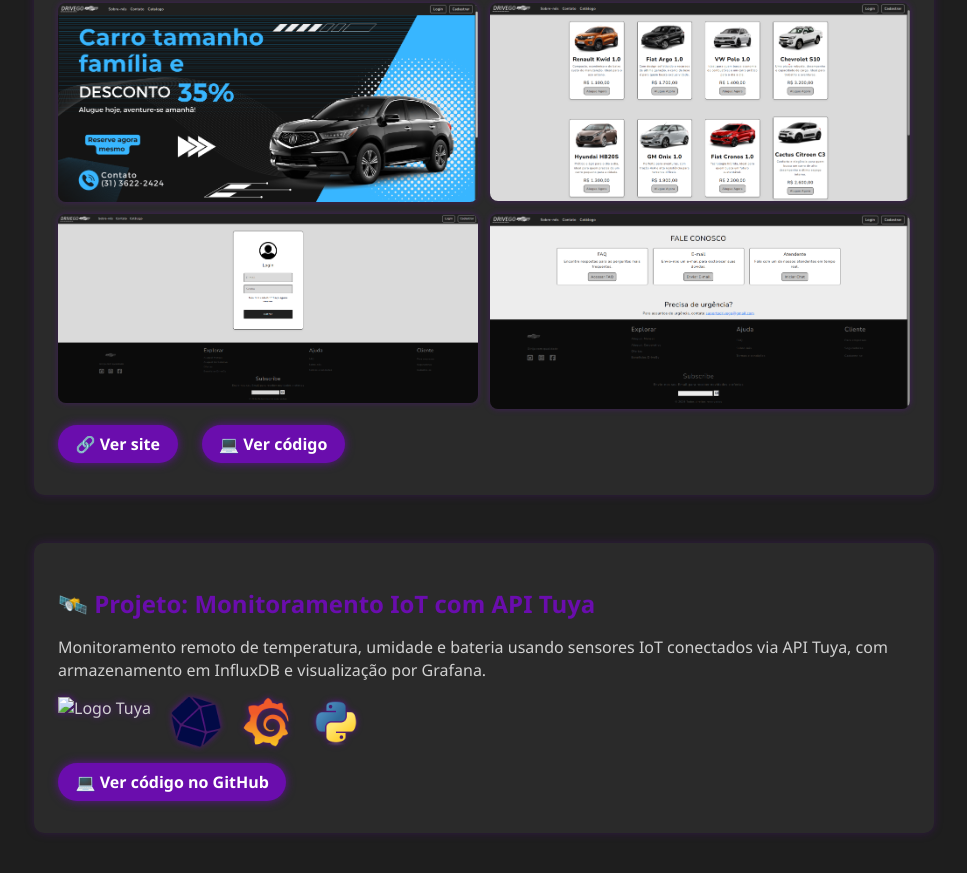
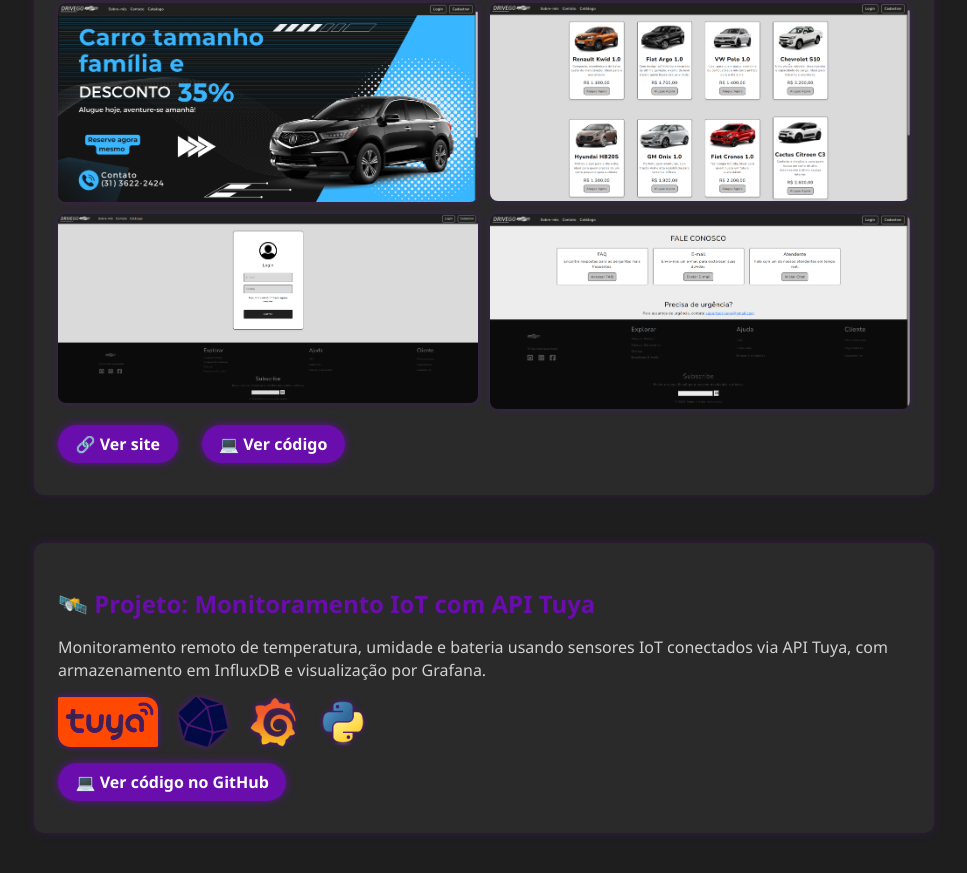
Before and after one commit to LunaAlcs/myprojects, a plain HTML site: page index.html in a window 1280 px wide. Shown: the part 385-1258 px from the top of the page, without its empty margins (156-1123 px from the left). Drawn offline with Linux system fonts and the light colour scheme.

Commit message:
Atualiza portfólio com logos e projeto IoT

```diff
--- a/index.html
+++ b/index.html
@@ -44,10 +44,10 @@
       </p>
 
       <div class="iot-logos">
-        <img src="assets/img/tuya-logo.png" alt="Logo Tuya" title="Tuya API">
+        <img src="assets/img/tuyalogo.png" alt="Logo Tuya" title="Tuya API">
         <img src="assets/img/influxdb.png" alt="Logo InfluxDB" title="InfluxDB Cloud">
         <img src="assets/img/grafana.png" alt="Logo Grafana" title="Grafana Cloud">
-        <img src="assets/img/python.png" alt="Logo Python" title="Python">
+        <img src="assets/img/pythonlogo.png" alt="Logo Python" title="Python">
       </div>
 
       <div class="project-links">
```
Also changed, not shown: assets/img/pythonlogo.png (renamed from assets/img/Python.png).
